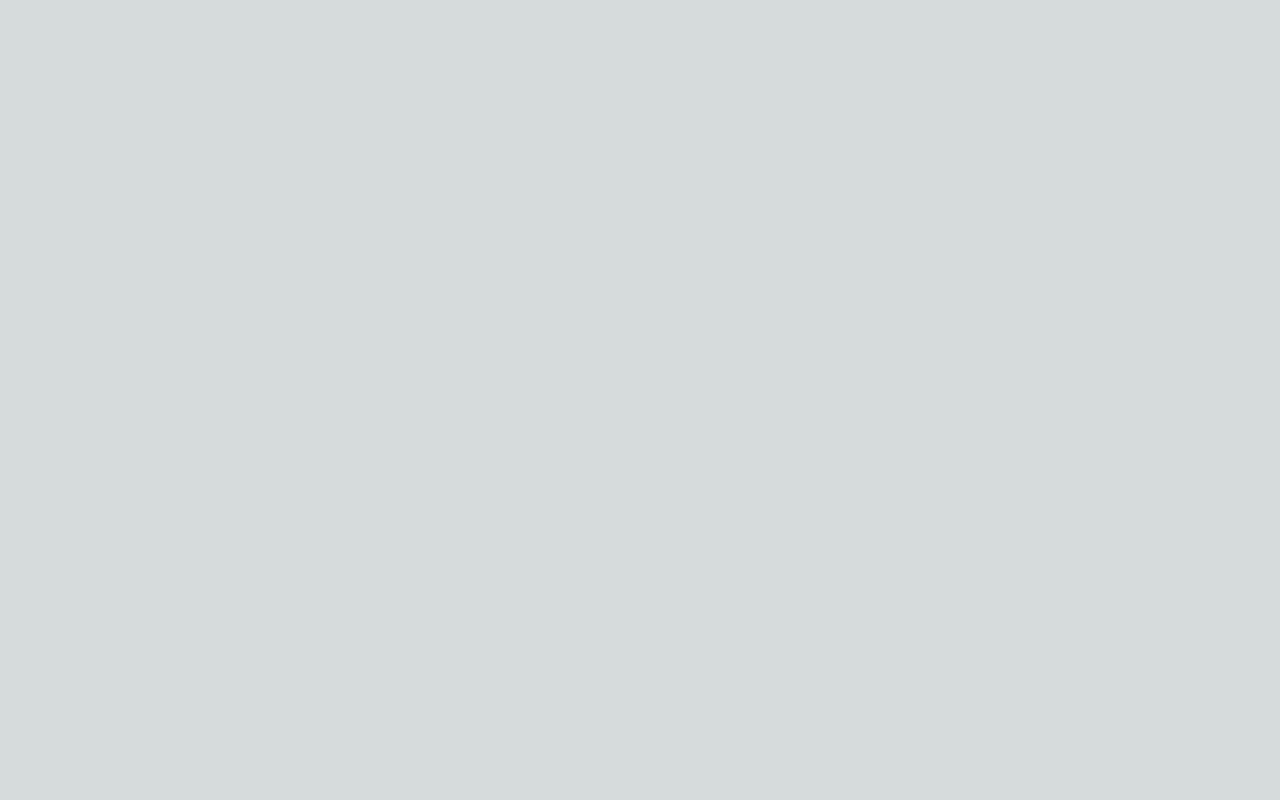
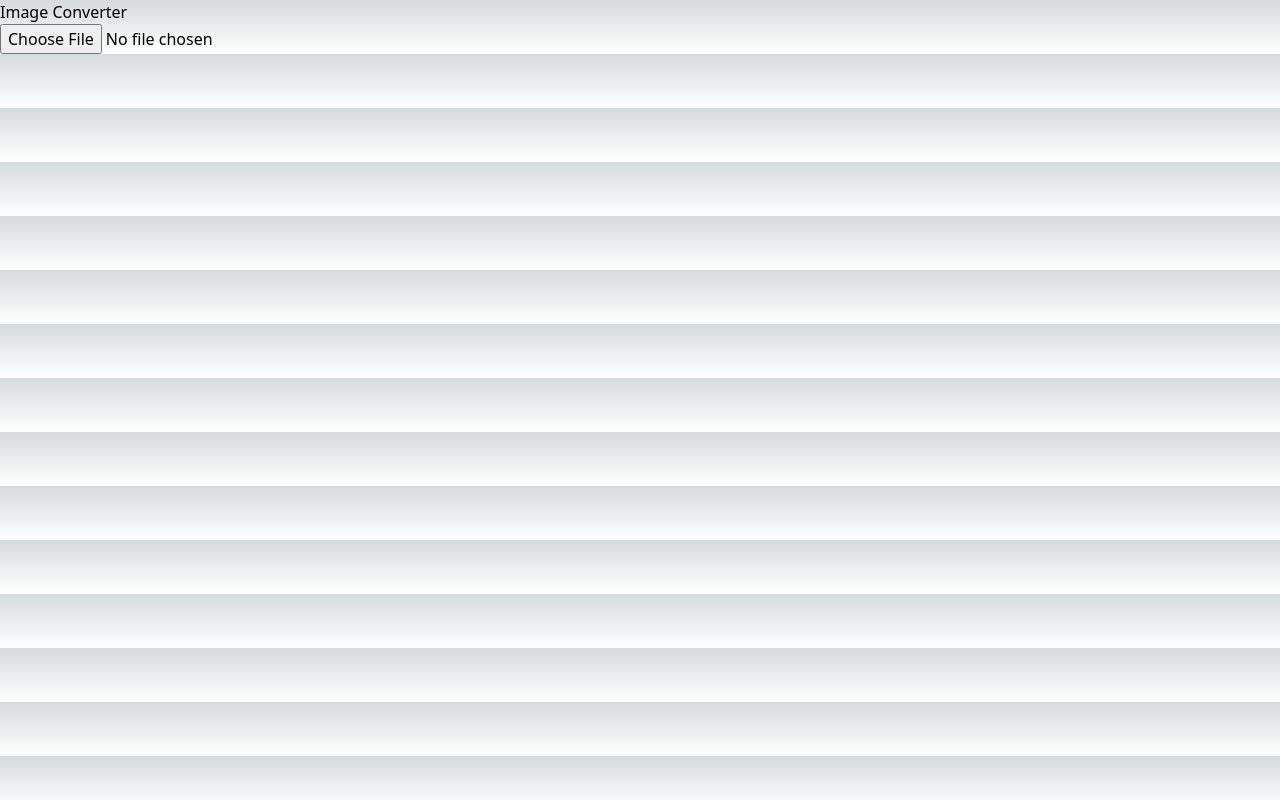
Before and after one commit to domludejesus/image-converter, a Next.js app: page / in a window 1280 px wide. Built offline with nearby package versions, Linux system fonts and the light colour scheme.

Commit message:
'image converter'

```diff
--- /dev/null
+++ b/src/components/ImageUploader.js
@@ -0,0 +1,20 @@
+import { useState } from 'react';
+
+const ImageUploader = () => {
+  const [selectedImage, setSelectedImage] = useState(null);
+
+  const handleImageUpload = (event) => {
+    const file = event.target.files[0];
+    setSelectedImage(URL.createObjectURL(file));
+    // Perform image conversion, upscaling, or vector conversion here
+  };
+
+  return (
+    <div>
+      <input type="file" onChange={handleImageUpload} />
+      {selectedImage && <img src={selectedImage} alt="Selected" />}
+    </div>
+  );
+};
+
+export default ImageUploader;
--- a/src/pages/index.js
+++ b/src/pages/index.js
@@ -1,9 +1,11 @@
+import ImageUploader from '@/components/ImageUploader'
 import Image from 'next/image'
 
 export default function Home() {
   return (
     <main>
-
+      <h1> Image Converter </h1>
+      <ImageUploader />
     </main>
   )
 }
```
